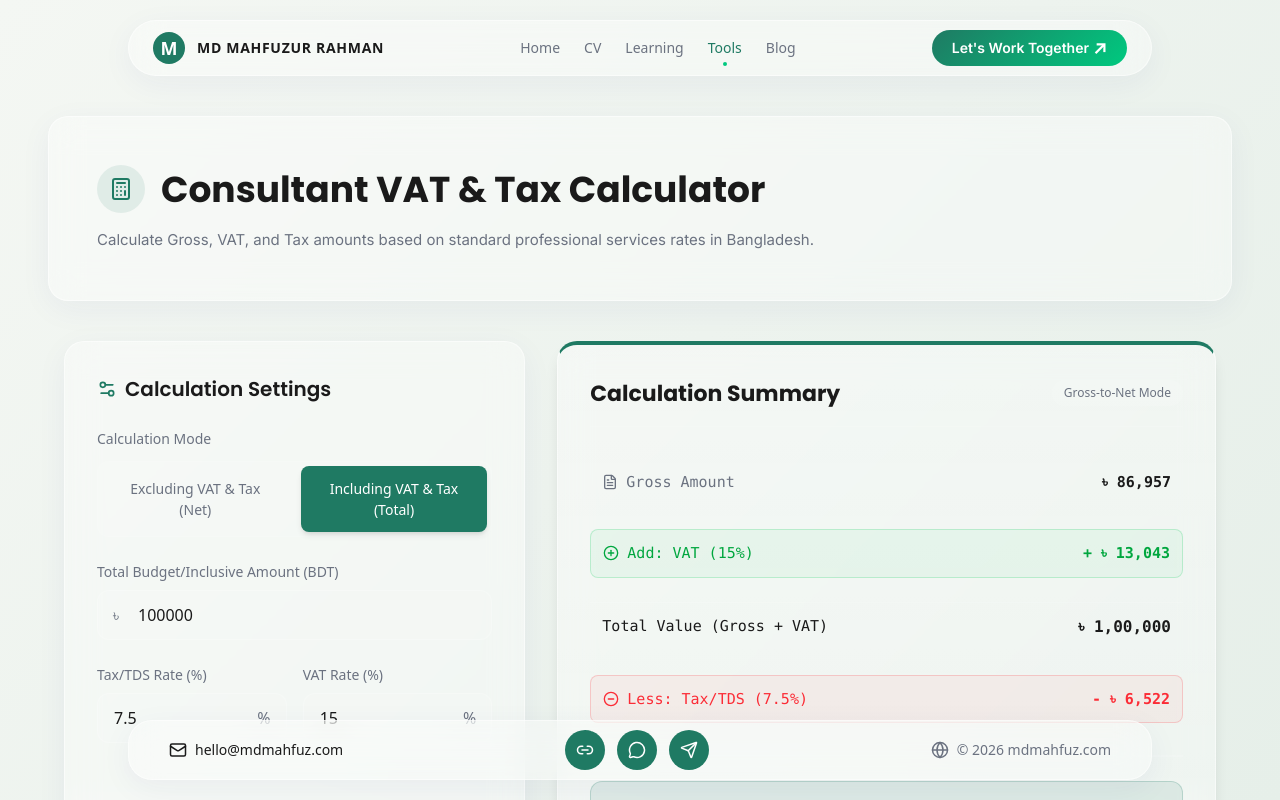
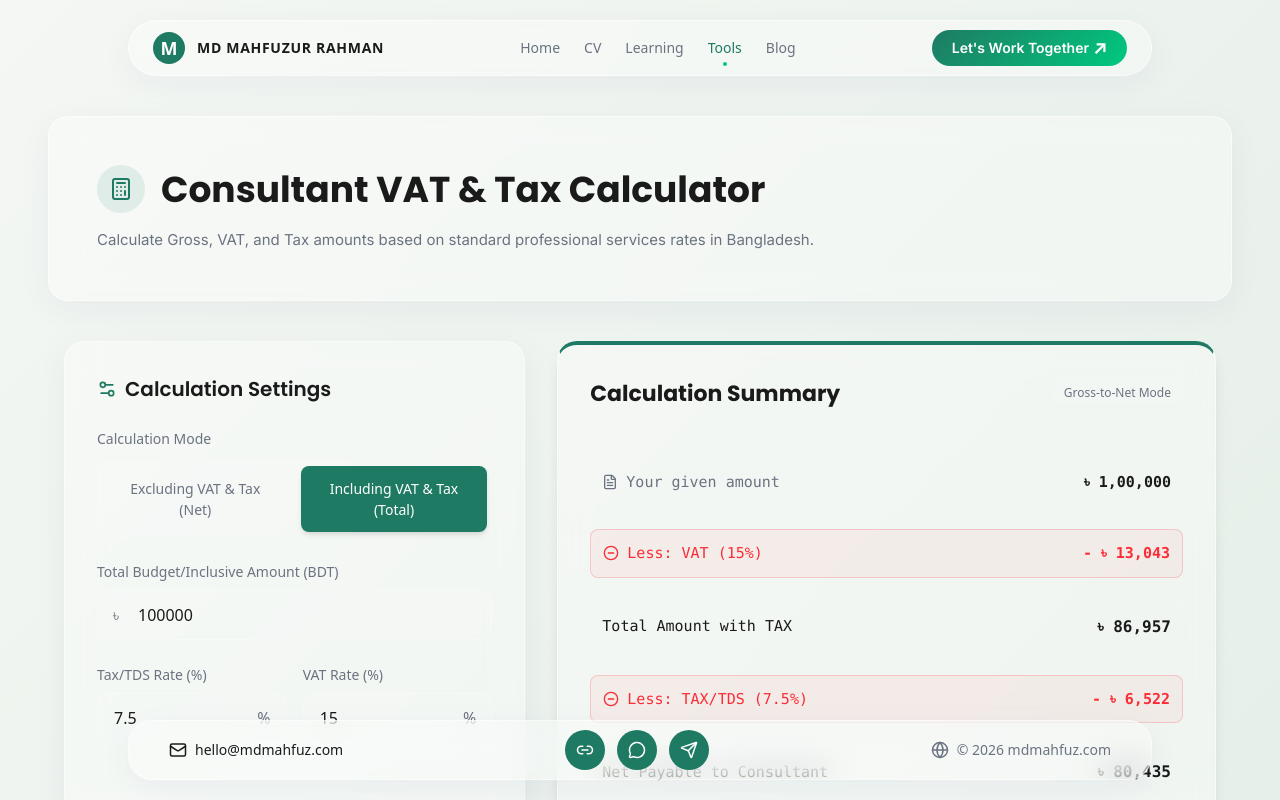
Before and after one commit to himahfuz/mdmahfuz-portfolio, a Next.js app: page /tools/vat-tax-calculator in a window 1280 px wide. Both pictures are taken after a click on the button "Including VAT & Tax (Total)". Shown: the top 800 px of the page. Built offline with nearby package versions, Linux system fonts and the light colour scheme.

Commit message:
feat: add vat and tax calculator component for professional services

```diff
--- a/src/app/(frontend)/tools/vat-tax-calculator/Calculator.tsx
+++ b/src/app/(frontend)/tools/vat-tax-calculator/Calculator.tsx
@@ -178,48 +178,117 @@ export default function Calculator() {
             </div>
 
             <div className="space-y-6 flex-1 font-mono text-[15px]">
-              {/* Gross Amount */}
+              {mode === "net" ? (
+                <>
+                  {/* Step 1: Given Amount */}
                   <div className="flex justify-between items-center p-3 hover:bg-white/5 rounded-lg transition-colors">
                     <span className="text-[var(--color-text-secondary)] flex items-center gap-2">
                       <LucideIcons.FileText size={16} />
-                  Gross Amount
+                      Your given amount
                     </span>
                     <span className="font-semibold text-[var(--color-text-primary)]">
+                      ৳ {results.netPayable.toLocaleString('en-IN')}
+                    </span>
+                  </div>
+
+                  {/* Step 2: Add TAX */}
+                  <div className="flex justify-between items-center p-3 bg-green-500/5 rounded-lg border border-green-500/20">
+                    <span className="text-green-600 dark:text-green-400 flex items-center gap-2">
+                      <LucideIcons.PlusCircle size={16} />
+                      Add: TAX/TDS ({taxRate === "" ? "0" : taxRate}%)
+                    </span>
+                    <span className="font-semibold text-green-600 dark:text-green-400">
+                      + ৳ {results.taxAmount.toLocaleString('en-IN')}
+                    </span>
+                  </div>
+
+                  {/* Step 3: Total Amount with TAX (Gross) */}
+                  <div className="flex justify-between items-center p-3 border-t border-white/10">
+                    <span className="font-medium text-[var(--color-text-primary)]">
+                      Total Amount with TAX
+                    </span>
+                    <span className="font-bold text-[16px] text-[var(--color-text-primary)]">
                       ৳ {results.grossAmount.toLocaleString('en-IN')}
                     </span>
                   </div>
 
-              {/* VAT Addition */}
+                  {/* Step 4: Add VAT */}
                   <div className="flex justify-between items-center p-3 bg-green-500/5 rounded-lg border border-green-500/20">
                     <span className="text-green-600 dark:text-green-400 flex items-center gap-2">
                       <LucideIcons.PlusCircle size={16} />
-                  Add: VAT ({taxRate === "" ? "0" : vatRate}%)
+                      Add: VAT ({vatRate === "" ? "0" : vatRate}%)
                     </span>
                     <span className="font-semibold text-green-600 dark:text-green-400">
                       + ৳ {results.vatAmount.toLocaleString('en-IN')}
                     </span>
                   </div>
 
-              {/* Gross + VAT */}
+                  {/* Step 5: Final Total */}
                   <div className="flex justify-between items-center p-3 border-t border-white/10">
                     <span className="font-medium text-[var(--color-text-primary)]">
-                  Total Value (Gross + VAT)
+                      Total Amount (TAX + VAT)
                     </span>
                     <span className="font-bold text-[16px] text-[var(--color-text-primary)]">
-                  ৳ {(results.grossAmount + results.vatAmount).toLocaleString('en-IN')}
+                      ৳ {results.totalPayable.toLocaleString('en-IN')}
+                    </span>
+                  </div>
+                </>
+              ) : (
+                <>
+                  {/* Step 1: Given Amount */}
+                  <div className="flex justify-between items-center p-3 hover:bg-white/5 rounded-lg transition-colors">
+                    <span className="text-[var(--color-text-secondary)] flex items-center gap-2">
+                      <LucideIcons.FileText size={16} />
+                      Your given amount
+                    </span>
+                    <span className="font-semibold text-[var(--color-text-primary)]">
+                      ৳ {results.totalPayable.toLocaleString('en-IN')}
                     </span>
                   </div>
 
-              {/* Tax Deduction */}
-              <div className="flex justify-between items-center p-3 bg-red-500/5 rounded-lg border border-red-500/20 mt-4">
+                  {/* Step 2: Less VAT */}
+                  <div className="flex justify-between items-center p-3 bg-red-500/5 rounded-lg border border-red-500/20">
                     <span className="text-red-500 flex items-center gap-2">
                       <LucideIcons.MinusCircle size={16} />
-                  Less: Tax/TDS ({taxRate === "" ? "0" : taxRate}%)
+                      Less: VAT ({vatRate === "" ? "0" : vatRate}%)
+                    </span>
+                    <span className="font-semibold text-red-500">
+                      - ৳ {results.vatAmount.toLocaleString('en-IN')}
+                    </span>
+                  </div>
+
+                  {/* Step 3: Total Amount with TAX (Gross) */}
+                  <div className="flex justify-between items-center p-3 border-t border-white/10">
+                    <span className="font-medium text-[var(--color-text-primary)]">
+                      Total Amount with TAX
+                    </span>
+                    <span className="font-bold text-[16px] text-[var(--color-text-primary)]">
+                      ৳ {results.grossAmount.toLocaleString('en-IN')}
+                    </span>
+                  </div>
+
+                  {/* Step 4: Less TAX */}
+                  <div className="flex justify-between items-center p-3 bg-red-500/5 rounded-lg border border-red-500/20">
+                    <span className="text-red-500 flex items-center gap-2">
+                      <LucideIcons.MinusCircle size={16} />
+                      Less: TAX/TDS ({taxRate === "" ? "0" : taxRate}%)
                     </span>
                     <span className="font-semibold text-red-500">
                       - ৳ {results.taxAmount.toLocaleString('en-IN')}
                     </span>
                   </div>
+
+                  {/* Step 5: Final Net */}
+                  <div className="flex justify-between items-center p-3 border-t border-white/10">
+                    <span className="font-medium text-[var(--color-text-primary)]">
+                      Net Payable to Consultant
+                    </span>
+                    <span className="font-bold text-[16px] text-[var(--color-text-primary)]">
+                      ৳ {results.netPayable.toLocaleString('en-IN')}
+                    </span>
+                  </div>
+                </>
+              )}
             </div>
 
             {/* Final Totals */}
```
Lines whose indentation alone changed are shown as unchanged.
